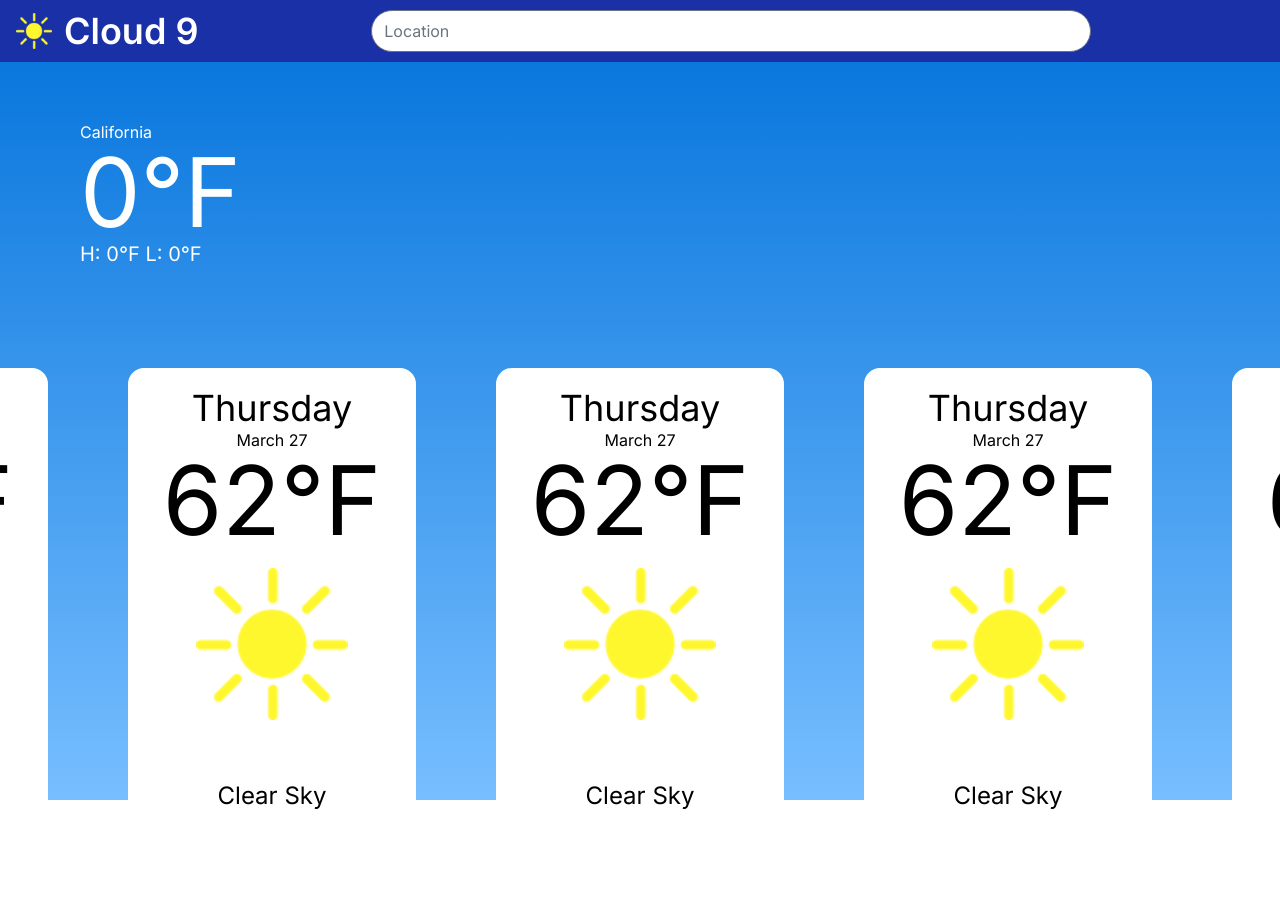
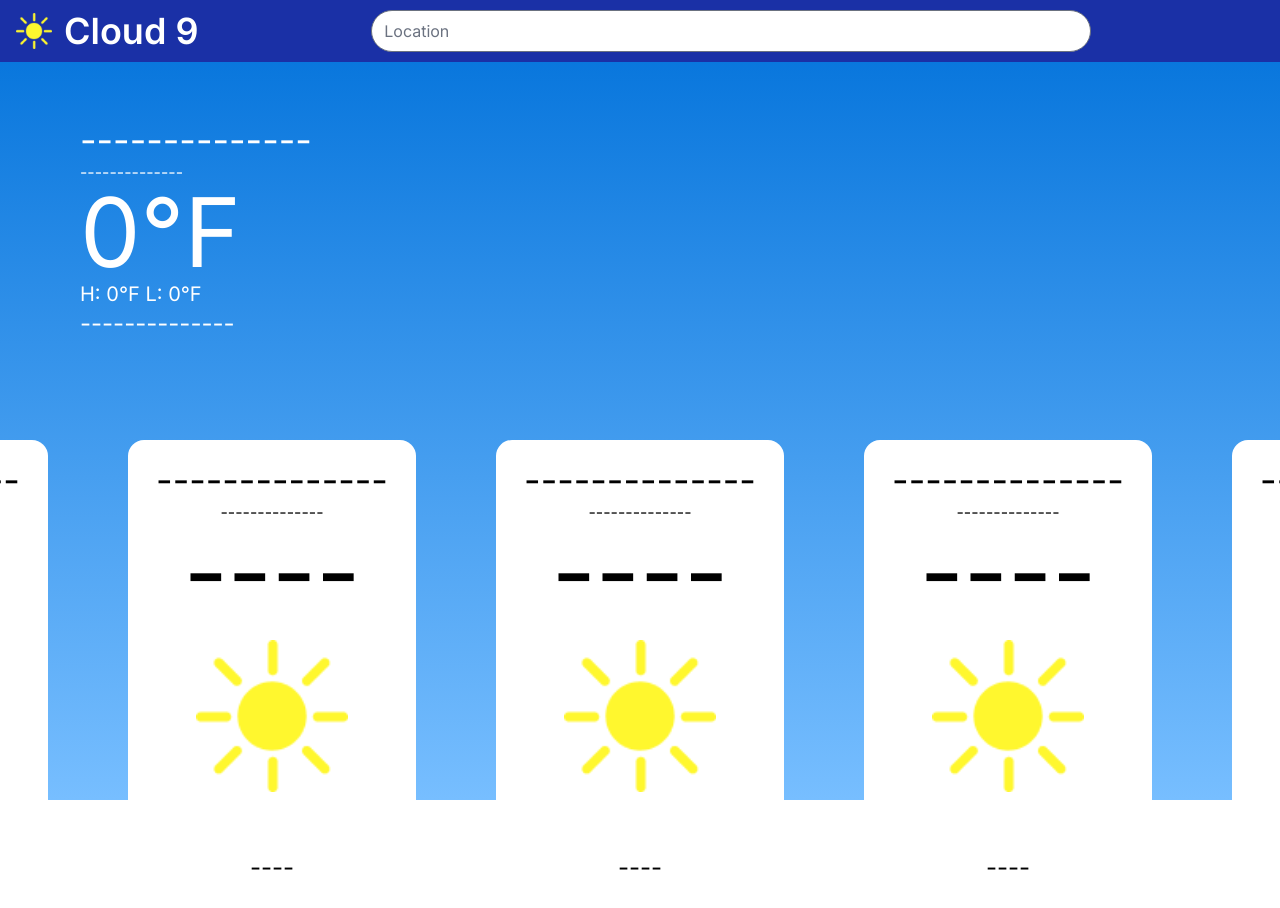
Before and after one commit to AdrianMartinezGit/react-weather-rebuild, a Next.js app: page / in a window 1280 px wide. Shown: the top 908 px of the page. Before the commit the page ends 860 px from the top, so only its background shows below. Built offline with nearby package versions, Linux system fonts and the light colour scheme; no server answers.

Commit message:
Component Propping

```diff
--- a/next.config.mjs
+++ b/next.config.mjs
@@ -1,4 +1,6 @@
 /** @type {import('next').NextConfig} */
-const nextConfig = {};
+const nextConfig = {
+    reactStrictMode: false
+};
 
 export default nextConfig;
--- a/src/app/components/ForecastComponent.tsx
+++ b/src/app/components/ForecastComponent.tsx
@@ -4,17 +4,18 @@ import React from 'react'
 
 import sunImage from '@/assets/SunIcon.png'
 import Image from "next/image";
+import { IWeatherForecastProps } from '@/interfaces/interface';
 
-export default function ForecastComponent () {
+export default function ForecastComponent (props: IWeatherForecastProps) {
   return (
     <div className="w-72 h-full bg-white p-5 rounded-[1rem]">
-    <h1 className="text-black text-4xl text-center">Thursday</h1>
-    <h2 className="text-black text-1xl text-center">March 27</h2>
-    <p className="text-black text-8xl text-center">62°F</p>
+    <h1 className="text-black text-4xl text-center">{props.dayweek}</h1>
+    <h2 className="text-black text-1xl text-center">{props.daymonth}</h2>
+    <p className="text-black text-8xl text-center">{props.daytemp}</p>
     <div className="flex justify-center">
       <Image src={sunImage} className="w-48 h-48 p-5" alt="Forecast Icon"/>
     </div>
-    <p className="text-black text-2xl text-center mt-10">Clear Sky</p>
+    <p className="text-black text-2xl text-center mt-10">{props.daystat}</p>
   </div>
   )
 }
--- a/src/app/page.tsx
+++ b/src/app/page.tsx
@@ -1,40 +1,89 @@
 'use client'
 
 import { useEffect, useState } from "react";
-import { getWeatherData, getWeatherForecastData } from "@/app/utils/dataservice";
+import { NumberFloorString, capitalizeWordLetters, getGeocodingData, getWeatherData, getWeatherForecastData } from "@/app/utils/dataservice";
 import SearchBarComponent from "./components/SearchBarComponent";
 import ForecastComponent from "./components/ForecastComponent";
 import Image from "next/image";
 
 import sunIcon from '@/assets/SunIcon.png'
-import { IWeatherData } from "@/interfaces/interface";
+import { IWeatherData, IWeatherForecastData } from "@/interfaces/interface";
 
 export default function Home() {
-  const [currentWeather, setCurrentWeather] = useState<IWeatherData>()
-  const [cityName, setCityName] = useState<string>('');
-  const [stateName, setStateName] = useState<string>('');
+  const [currentWeather, setCurrentWeather] = useState<IWeatherData>();
+  const [forecastWeather, setForecastWeather] = useState<IWeatherForecastData>();
+  const [cityName, setCityName] = useState<string>('--------------');
+  const [stateName, setStateName] = useState<string>('--------------');
   const [currentTemp, setCurrentTemp] = useState<number>(0);
   const [currentUnit, setCurrentUnit] = useState<string>('°F');
   const [minTemp, setMinTemp] = useState<number>(0);
   const [maxTemp, setMaxTemp] = useState<number>(0);
-  const [weatherStatus, setWeatherStatus] = useState<string>('');
+  const [weatherStatus, setWeatherStatus] = useState<string>('--------------');
+  const [tempToggle, setTempToggle] = useState<boolean>(false);
+
+  const[dayOneFieldOne,   setDayOneFieldOne] = useState<string>('--------------');
+  const[dayOneFieldTwo,   setDayOneFieldTwo] = useState<string>('--------------');
+  const[dayOneFieldThree, setDayOneFieldThree] = useState<string>('----');
+  const[dayOneFieldFour,  setDayOneFieldFour] = useState<string>('----');
+  const[dayOneFieldFive,  setDayOneFieldFive] = useState<string>('----');
+
+  const[dayTwoFieldOne,   setDayTwoFieldOne] = useState<string>('--------------');
+  const[dayTwoFieldTwo,   setDayTwoFieldTwo] = useState<string>('--------------');
+  const[dayTwoFieldThree, setDayTwoFieldThree] = useState<string>('----');
+  const[dayTwoFieldFour,  setDayTwoFieldFour] = useState<string>('----');
+  const[dayTwoFieldFive,  setDayTwoFieldFive] = useState<string>('----');
+
+  const[dayThreeFieldOne,   setDayThreeFieldOne] = useState<string>('--------------');
+  const[dayThreeFieldTwo,   setDayThreeFieldTwo] = useState<string>('--------------');
+  const[dayThreeFieldThree, setDayThreeFieldThree] = useState<string>('----');
+  const[dayThreeFieldFour,  setDayThreeFieldFour] = useState<string>('----');
+  const[dayThreeFieldFive,  setDayThreeFieldFive] = useState<string>('----');
+
+  const[dayFourFieldOne,   setDayFourFieldOne] = useState<string>('--------------');
+  const[dayFourFieldTwo,   setDayFourFieldTwo] = useState<string>('--------------');
+  const[dayFourFieldThree, setDayFourFieldThree] = useState<string>('----');
+  const[dayFourFieldFour,  setDayFourFieldFour] = useState<string>('----');
+  const[dayFourFieldFive,  setDayFourFieldFive] = useState<string>('----');
+
+  const[dayFiveFieldOne,   setDayFiveFieldOne] = useState<string>('--------------');
+  const[dayFiveFieldTwo,   setDayFiveFieldTwo] = useState<string>('--------------');
+  const[dayFiveFieldThree, setDayFiveFieldThree] = useState<string>('----');
+  const[dayFiveFieldFour,  setDayFiveFieldFour] = useState<string>('----');
+  const[dayFiveFieldFive,  setDayFiveFieldFive] = useState<string>('----');
 
   useEffect(() => {
     const getData = async () => {
-      const fetchData = await getWeatherData();
-      setCurrentWeather(fetchData);
-      setCityName(fetchData?.name);
+      const fetchGeocodingData = await getGeocodingData('Stockton');
 
-      const tempConv = fetchData?.main.feels_like;
-      setCurrentTemp(Math.floor(tempConv));
+      const latitude: number = fetchGeocodingData[0].lat;
+      const longitude: number = fetchGeocodingData[0].lon;
 
-      const minTempConv = fetchData.main.temp_min;
-      const maxTempConv = fetchData.main.temp_max;
+      const fetchWeatherData = await getWeatherData(latitude, longitude);
+      const fetchForecastData = await getWeatherForecastData(latitude, longitude);
 
-      setMinTemp(Math.floor(minTempConv));
-      setMaxTemp(Math.floor(maxTempConv));
+      const mainCityName: string = fetchWeatherData.name;
+      setCityName(mainCityName);
 
-      setWeatherStatus(fetchData.weather[0].description);
+      const mainStateName: string = fetchGeocodingData[0].state + ', ' + fetchGeocodingData[0].country;
+      setStateName(mainStateName);
+
+      const mainTempConvert: number = Math.floor(fetchWeatherData.main.feels_like);
+      setCurrentTemp(mainTempConvert);
+
+      const minTempConvert: number = Math.floor(fetchWeatherData.main.temp_min);
+      setMinTemp(minTempConvert);
+
+      const maxTempCovnert: number = Math.floor(fetchWeatherData.main.temp_max);
+      setMaxTemp(maxTempCovnert);
+
+      const weatherDescription: string = capitalizeWordLetters(fetchWeatherData.weather[0].description);
+      setWeatherStatus(weatherDescription);
+
+      setCurrentWeather(fetchWeatherData);
+
+      setForecastWeather(fetchForecastData);
+
+      setDayOneFieldThree(String(Math.floor(fetchForecastData.list[0].main.feels_like)) + currentUnit);
     }
 
     getData();
@@ -48,7 +97,7 @@ export default function Home() {
         <div className="mt-10">
           <div className="w-full h-auto p-10">
             <h1 className="text-white text-4xl text-center sm:text-left">{cityName}</h1>
-            <h2 className="text-white text-1xl text-center sm:text-left">California</h2>
+            <h2 className="text-white text-1xl text-center sm:text-left">{stateName}</h2>
             <p className="text-white text-8xl text-center sm:text-left">{currentTemp}{currentUnit}</p>
             <p className="text-white text-xl text-center sm:text-left">H: {maxTemp}{currentUnit} L: {minTemp}{currentUnit}</p>
             <p className="text-white text-2xl text-center sm:text-left">{weatherStatus}</p>
@@ -61,11 +110,11 @@ export default function Home() {
           <div className="w-full h-[32rem] px-10 py-5">
             <div className="flex justify-center">
               <div className="flex flex-row space-x-20">
-                <ForecastComponent />
-                <ForecastComponent />
-                <ForecastComponent />
-                <ForecastComponent />
-                <ForecastComponent />
+                <ForecastComponent dayweek={dayOneFieldOne} daymonth={dayOneFieldTwo} daytemp={dayOneFieldThree} daystat={dayOneFieldFive} dayicon={dayOneFieldFour}/>
+                <ForecastComponent dayweek={dayTwoFieldOne} daymonth={dayTwoFieldTwo} daytemp={dayTwoFieldThree} daystat={dayTwoFieldFive} dayicon={dayTwoFieldFour}/>
+                <ForecastComponent dayweek={dayThreeFieldOne} daymonth={dayThreeFieldTwo} daytemp={dayTwoFieldThree} daystat={dayThreeFieldFive} dayicon={dayThreeFieldFour}/>
+                <ForecastComponent dayweek={dayFourFieldOne} daymonth={dayFourFieldTwo} daytemp={dayTwoFieldThree} daystat={dayFourFieldFive} dayicon={dayFourFieldFour}/>
+                <ForecastComponent dayweek={dayFiveFieldOne} daymonth={dayFiveFieldTwo} daytemp={dayTwoFieldThree} daystat={dayFiveFieldFive} dayicon={dayFiveFieldFour}/>
               </div>
             </div>
           </div>
--- a/src/app/utils/dataservice.ts
+++ b/src/app/utils/dataservice.ts
@@ -1,7 +1,7 @@
-import { IWeatherData, IWeatherForecastData } from "@/interfaces/interface";
+import { IGeocodeData, IWeatherData, IWeatherForecastData } from "@/interfaces/interface";
 import { api_key } from "./environment";
 
-export const getWeatherData = async () => {
+export const getWeatherData = async (lat: number, lon: number) => {
     const promise = await fetch(`https://api.openweathermap.org/data/2.5/weather?lat=${37.958}&lon=${-121.291}&appid=${api_key}&units=imperial`);
     const response: IWeatherData = await promise.json();
 
@@ -10,11 +10,33 @@ export const getWeatherData = async () => {
     return response;
 }
 
-export const getWeatherForecastData = async (cityname: string, statecode: string) => {
-    const promise = await fetch(`https://api.openweathermap.org/data/2.5/forecast?q=${cityname},${statecode}&appid=${api_key}`);
+export const getWeatherForecastData = async (lat: number, lon: number) => {
+
+    const promise = await fetch(`https://api.openweathermap.org/data/2.5/forecast?lat=${lat}&lon=${lon}&appid=${api_key}&units=imperial`);
     const response: IWeatherForecastData = await promise.json();
 
     console.log(response);
 
     return response;
 }
+
+export const getGeocodingData = async (cityname: string) => {
+    const promise = await fetch(`http://api.openweathermap.org/geo/1.0/direct?q=${cityname}&appid=${api_key}&units=imperial`);
+    const response: IGeocodeData[] = await promise.json();
+
+    console.log(response);
+
+    return response;
+}
+
+export const capitalizeWordLetters = (string: string, splitOn: string = '-', joinWith: string = ' ') => {
+    return string.split(splitOn).map(string => string[0].toUpperCase() + string.slice(1)).join(joinWith);
+}
+
+export const getMonthFromString = (date: string) => {
+
+}
+
+export const NumberFloorString = (value: number) => {
+    return String(Math.floor(value));
+}
```
Also changed, not shown: src/interfaces/interface.ts (+22 -0 lines).
